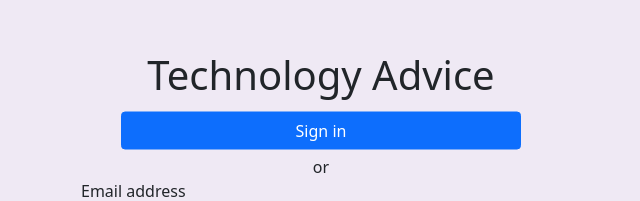
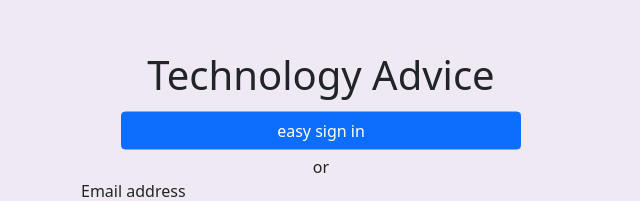
Before and after one commit to nch66862/tech-client, a React (Create React App) app: page /login in a window 1280 px wide. Shown: the part 188-389 px from the top of the page, without its empty margins (319-959 px from the left). Built offline with nearby package versions, Linux system fonts and the light colour scheme.

Commit message:
changed the name of a button

```diff
--- a/src/components/auth/Login.js
+++ b/src/components/auth/Login.js
@@ -61,7 +61,7 @@
         <main className="container--login centered">
             <h1>Technology Advice</h1>
             <section>
-                <Button color="primary" onClick={handleDefaultLogin} className="loginButton btn signInButton" type="submit">Sign in</Button>
+                <Button color="primary" onClick={handleDefaultLogin} className="loginButton btn signInButton" type="submit">easy sign in</Button>
             </section>
             <section>
                 or
```
